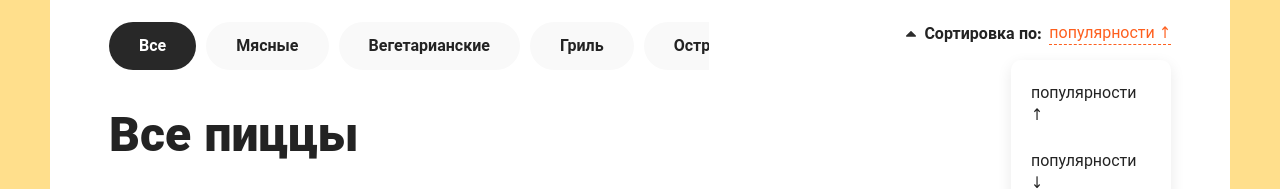
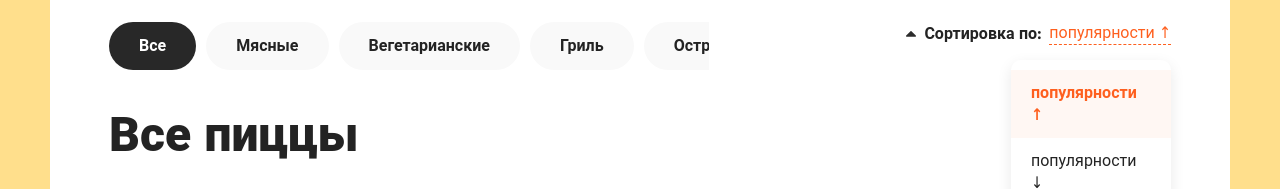
Before and after one commit to alimkhansalamov/pizza-v2, a React (Create React App) app: page / in a window 1280 px wide. Both pictures are taken after a click on the element "популярности ↑". Shown: the part 203-392 px from the top of the page. Built offline with nearby package versions, Linux system fonts and the light colour scheme; no server answers.

Commit message:
added new sorts (before filtering)

```diff
--- a/src/NotFound/index.jsx
+++ b/src/NotFound/index.jsx
@@ -2,7 +2,6 @@ import React from 'react';
 import { Link } from 'react-router-dom';
 
 import styles from './NotFound.module.scss';
-console.log(styles);
 const NotFound = () => {
   return (
     <div className={styles.root}>
--- a/src/components/Sort.jsx
+++ b/src/components/Sort.jsx
@@ -1,16 +1,26 @@
 import React from 'react';
 
-function Sort({ sorts, activeSort, setActiveSort, sortList }) {
+function Sort({ sortValue, changeActiveSort }) {
   const [isVisible, setIsVisible] = React.useState(false);
 
-  const handleSortToggle = () => {
-    setIsVisible((isVisible) => !isVisible);
-    console.log(isVisible);
+  const sortList = [
+    { name: 'популярности ↑', sortProperty: 'rating' },
+    { name: 'популярности ↓', sortProperty: '-rating' },
+    { name: 'цене ↑', sortProperty: 'price' },
+    { name: 'цене ↓', sortProperty: '-price' },
+    { name: 'алфавиту ↑', sortProperty: 'alphabet' },
+    { name: 'алфавиту ↓', sortProperty: '-alphabet' },
+  ];
+
+  const handleToggleSort = () => {
+    setIsVisible(!isVisible);
+    console.log('функция вызвалась');
   };
 
   const handleChosenSort = (obj) => {
-    setActiveSort((activeSort) => (activeSort = obj.name));
-    setIsVisible((isVisible) => !isVisible);
+    changeActiveSort(obj);
+    setIsVisible(false);
+    console.log(obj);
   };
 
   return (
@@ -28,7 +38,7 @@ function Sort({ sorts, activeSort, setActiveSort, sortList }) {
           />
         </svg>
         <b>Сортировка по:</b>
-        <span onClick={() => handleSortToggle()}>{activeSort}</span>
+        <span onClick={handleToggleSort}>{sortValue}</span>
       </div>
       {isVisible && (
         <div className="sort__popup">
@@ -36,8 +46,8 @@ function Sort({ sorts, activeSort, setActiveSort, sortList }) {
             {sortList.map((obj, i) => (
               <li
                 key={i}
-                className={activeSort === obj ? 'active' : ''}
-                onClick={() => handleChosenSort(obj)}>
+                onClick={() => handleChosenSort(obj)}
+                className={sortValue === obj.name ? 'active' : ''}>
                 {obj.name}
               </li>
             ))}
--- a/src/pages/Home.jsx
+++ b/src/pages/Home.jsx
@@ -5,27 +5,16 @@ import PizzaBlock from '../components/PizzaBlock';
 import PizzaBlockSkeleton from '../components/PizzaBlock/PizzaBlockSkeleton';
 
 const Home = () => {
-  // const sorts = ['популярности', 'цене', 'алфавиту'];
-
-  const sortList = [
-    { name: 'популярности ↑', sortProperty: 'rating' },
-    { name: 'популярности ↓', sortProperty: '-rating' },
-    { name: 'цене ↑', sortProperty: 'price' },
-    { name: 'цене ↓', sortProperty: '-price' },
-    { name: 'алфавиту ↑', sortProperty: 'alphabet' },
-    { name: 'алфавиту ↓', sortProperty: '-alphabet' },
-  ];
-
   let [items, setItems] = React.useState([]);
   const [isLoading, setIsLoading] = React.useState(true);
   const [activeCategory, setActiveCategory] = React.useState(0);
-  const [activeSort, setActiveSort] = React.useState(sortList[0].name);
+  const [activeSort, setActiveSort] = React.useState('популярности ↑');
 
   React.useEffect(() => {
     (async function fetchItems() {
       setIsLoading(true);
       try {
-        const response = await fetch('https://62c808dc8c90491c2cacf1b9.mockapi.io/items');
+        const response = await fetch(`https://62c808dc8c90491c2cacf1b9.mockapi.io/items`);
         const data = await response.json();
         setItems((items) => (items = data));
         setIsLoading(false);
@@ -43,12 +32,7 @@ const Home = () => {
           activeCategory={activeCategory}
           setActiveCategory={(index) => setActiveCategory(index)}
         />
-        <Sort
-          sortList={sortList}
-          // sorts={sorts}
-          activeSort={activeSort}
-          setActiveSort={(sort) => setActiveSort(sort)}
-        />
+        <Sort sortValue={activeSort} changeActiveSort={(obj) => setActiveSort(obj.name)} />
       </div>
       <h2 className="content__title">Все пиццы</h2>
       <div className="content__items">
```
